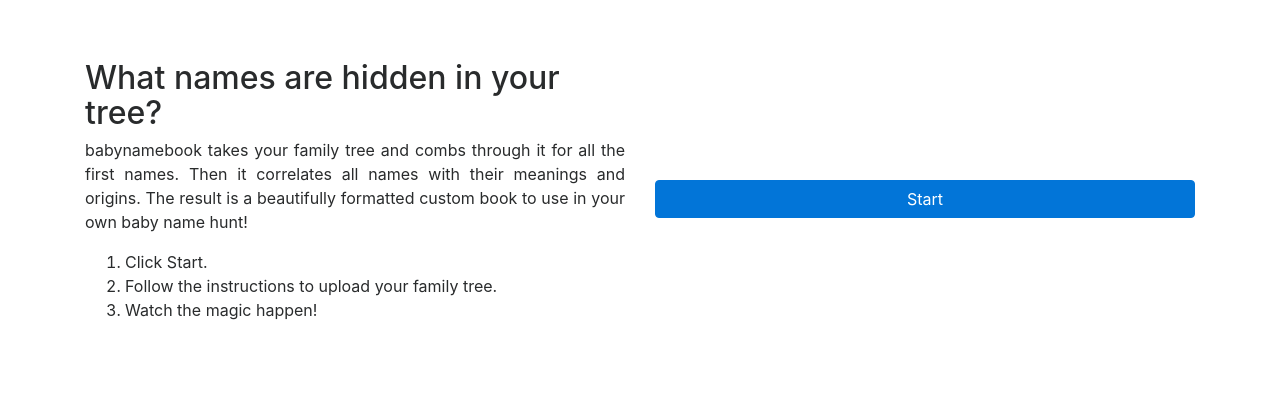
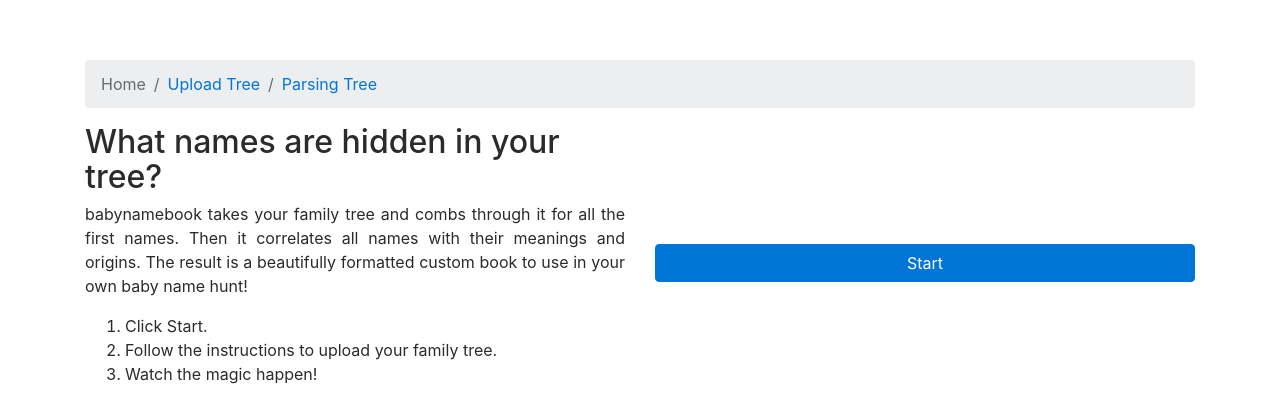
Before and after one commit to auroralemieux/ada-capstone, a Django app: page / in a window 1280 px wide. Shown: the part 56-476 px from the top of the page. Run offline with Django 3.2, Linux system fonts and the light colour scheme; some libraries are stand-ins or nearby versions.

Commit message:
added navigation breadcrumbs -- not sure if will keep

```diff
--- a/babynamebook/templates/babynamebook/base.html
+++ b/babynamebook/templates/babynamebook/base.html
@@ -22,6 +22,7 @@
         </section>
       </section>
     </nav>
+
   </header>
 
   <section id="content" class="content container">
--- a/babynamebook/templates/babynamebook/home.html
+++ b/babynamebook/templates/babynamebook/home.html
@@ -1,6 +1,13 @@
 {% extends 'babynamebook/base.html' %}
 
 {% block content %}
+<section class="container">
+  <nav class="breadcrumb">
+    <a class="breadcrumb-item active" href="/">Home</a>
+    <a class="breadcrumb-item" href="/upload_tree">Upload Tree</a>
+    <a class="breadcrumb-item" href="/progress">Parsing Tree</a>
+  </nav>
+</section>
 <article class="align-self-center left-main-content col-md-6 col-lg-6 col-sm-12" id="home-instructions">
   <h2>What names are hidden in your tree?</h2>
   <p id="home-info-text">babynamebook takes your family tree and combs through it for all the first names. Then it correlates all names with their meanings and origins. The result is a beautifully formatted custom book to use in your own baby name hunt!</p>
```
Also changed, not shown: babynamebook/templates/babynamebook/progress.html (+7 -0 lines), babynamebook/templates/babynamebook/upload_tree.html (+7 -0 lines).
